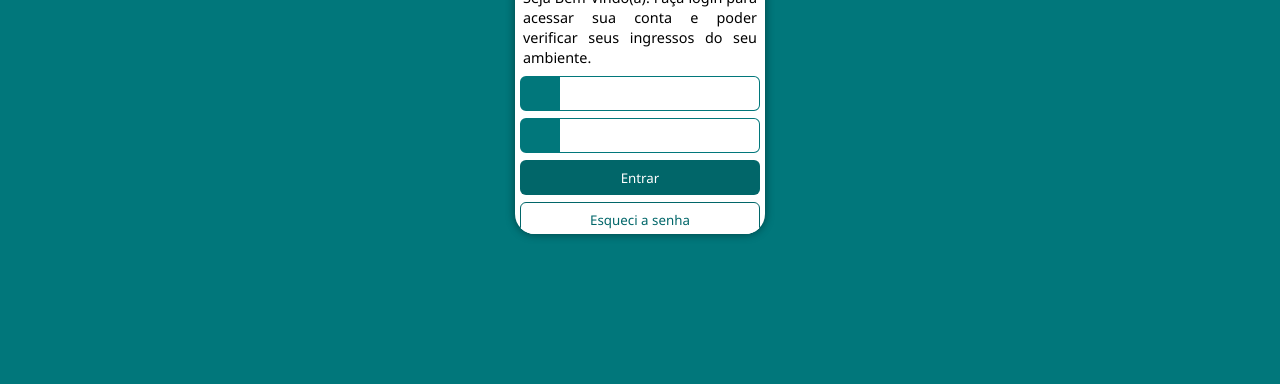
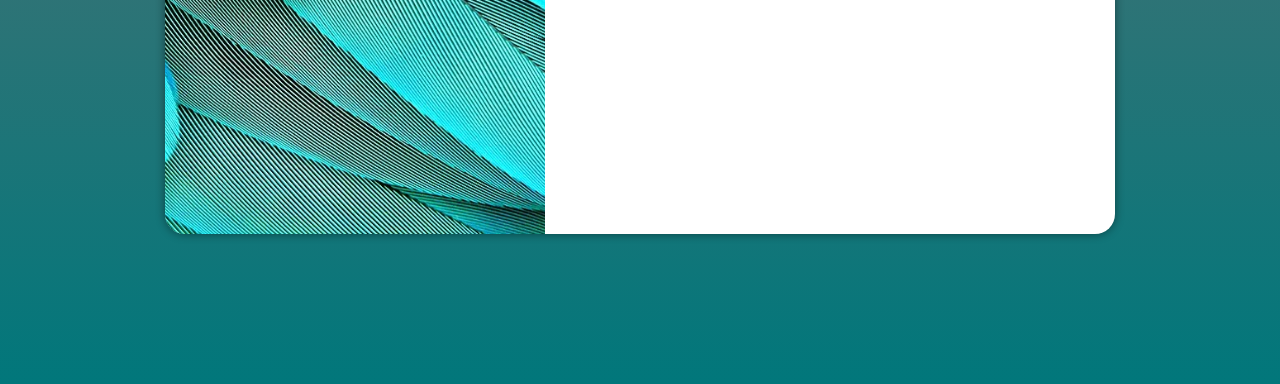
Before and after one commit to davirodriguesdias/projeto-login, a plain HTML site: page index.html in a window 1280 px wide. Shown: the part 416-800 px from the top of the page. Drawn offline with nearby package versions, Linux system fonts and the light colour scheme.

Commit message:
media queries

```diff
--- a/index.html
+++ b/index.html
@@ -5,9 +5,8 @@
     <meta charset="UTF-8">
     <meta name="viewport" content="width=device-width, initial-scale=1.0">
     <title>Login</title>
-    <link rel="stylesheet"
-        href="https://fonts.googleapis.com/css2?family=Material+Symbols+Outlined:opsz,wght,FILL,GRAD@20..48,100..700,0..1,-50..200" />
-    <link rel="stylesheet" href="styles/style.css" media="all">
+    <link rel="stylesheet" href="https://fonts.googleapis.com/css2?family=Material+Symbols+Outlined:opsz,wght,FILL,GRAD@20..48,100..700,0..1,-50..200" />
+    <link rel="stylesheet" href="styles/style.css">
 </head>
 
 <body>
--- a/styles/style.css
+++ b/styles/style.css
@@ -25,6 +25,7 @@ html, body {
     width: 250px;
     height: 500px;
     border-radius: 20px;
+    transition: width .2s ease, height .2s ease;
 }
 
 
@@ -89,3 +90,59 @@ html, body {
     background-color: #fff ;
     color:  rgb(1, 102, 105);
 }
+
+
+@media screen and (min-width: 768px) and (max-width: 992px) {
+
+    body {
+        background-image: linear-gradient(to top,   rgb(1, 119, 123),   rgb(93, 112, 113));
+    }
+
+    #login {
+        width: 80vw;
+        /* display: flex; */
+        /* transition-timing-function: ease; essa forma vale como um só */
+        /* display: flex; */
+    }
+
+    #formlogin {
+        float: right;
+        width: 70%;
+        height: 100%;
+        /* display: inline-block; */
+    }
+
+    #image {
+        float: left;
+        width: 30%;
+        height: 100%;
+        /* display: inline-block; */
+    }
+}
+
+@media screen and (min-width: 992px) {
+
+    body {
+        background-image: linear-gradient(to top,   rgb(1, 119, 123),   rgb(93, 112, 113));
+    }
+
+
+    #login {
+        width: 950px;
+        /* display: flex; */
+    }
+
+    #formlogin {
+        float: right;
+        width: 60%;
+        height: 100%;
+        /* display: inline-block; */
+    }
+
+    #image {
+        float: left;
+        width: 40%;
+        height: 100%;
+        /* display: inline-block; */
+    }
+}
```
